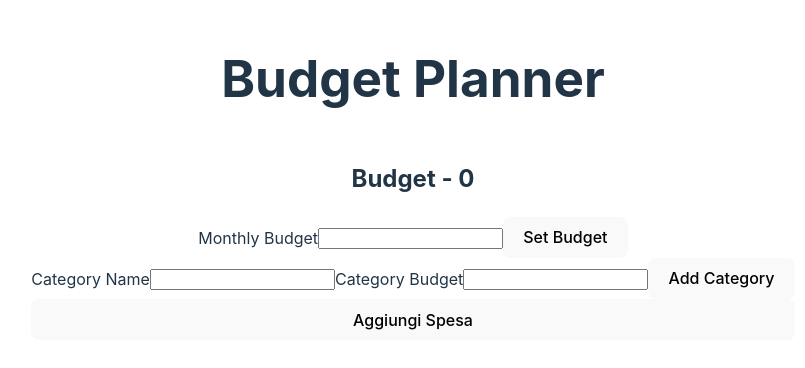
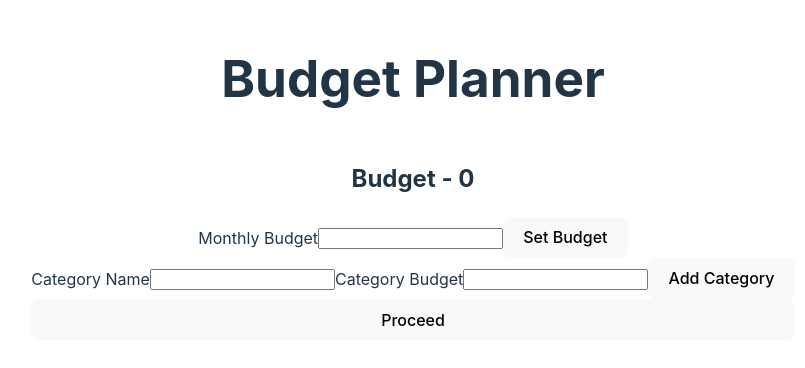
Before and after one commit to GersonEC/budget-planner-react, a React (Vite) app: page / in a window 1280 px wide. Shown: the part 222-590 px from the top of the page, without its empty margins (227-1032 px from the left). Built offline with nearby package versions, Linux system fonts and the light colour scheme.

Commit message:
add proceed button

```diff
--- a/src/App.jsx
+++ b/src/App.jsx
@@ -16,6 +16,7 @@ function App() {
   const [monthlyBudget, setMonthlyBudget] = useState(0)
   const [categories, setCategories] = useState([])
   const [isOpen, setIsOpen] = useState(false)
+  const [proceed, setProceed] = useState(false)
 
   const handleSetMonthlyBudget = e => {
     e.preventDefault()
@@ -59,12 +60,23 @@ function App() {
     form['category-quantity'].value = null;
   }
 
+  const handleProceed = e => {
+    e.preventDefault()
+    setProceed(true)
+  }
+
 
   return (
     <div style={{ display: 'flex', flexDirection: 'column'}} /*action={action}*/>
       <h1>Budget Planner</h1>
+      {!proceed ? (
+        <>
           <BudgetForm monthlyBudget={monthlyBudget} handleSetMonthlyBudget={handleSetMonthlyBudget} />
           <CategoryForm handleAddCategory={handleAddCategory} />
+          <button onClick={handleProceed}>Proceed</button>
+        </>
+      ) : (
+        <>
           <CategoryList categories={categories} />
           <button onClick={() => setIsOpen(true)}>Aggiungi Spesa</button>
           <ExpenseDialog
@@ -73,6 +85,9 @@ function App() {
             handleAddExpense={handleAddExpense}
             handleOnClose={() => setIsOpen(false)}
           />
+        </>
+      )}
+
       {/* <Submit /> */}
     </div>
   )
```
Lines whose indentation alone changed are shown as unchanged.
